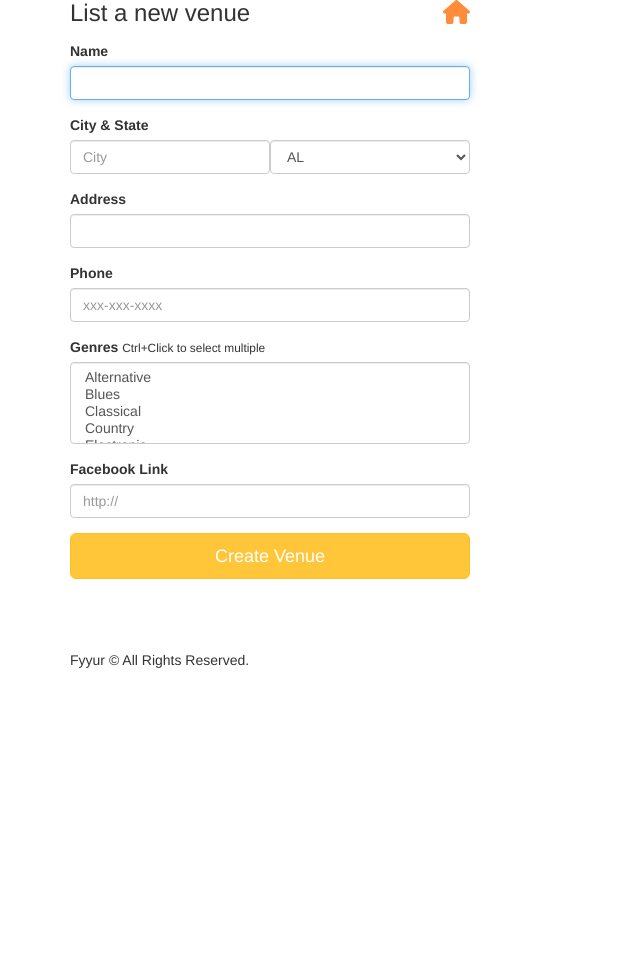
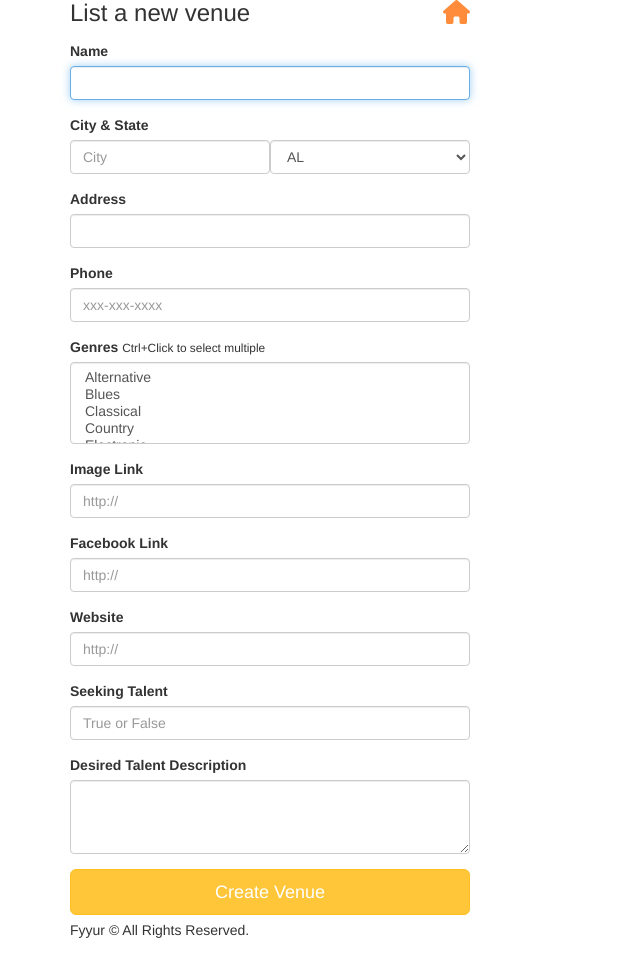
Before and after one commit to ljmccode/Fyyur, a Flask app: page /venues/create in a window 1280 px wide. Shown: the part 95-1070 px from the top of the page, without its empty margins (0-640 px from the left). Before the commit the page ends 763 px from the top, so only its background shows below. Run offline with Flask 2, Linux system fonts and the light colour scheme; some libraries are stand-ins or nearby versions.

Commit message:
venue form submission

```diff
--- a/app.py
+++ b/app.py
@@ -5,7 +5,7 @@
 import json
 import dateutil.parser
 import babel
-from flask import Flask, render_template, request, Response, flash, redirect, url_for
+from flask import Flask, render_template, request, Response, flash, redirect, url_for, abort
 from flask_moment import Moment
 from flask_sqlalchemy import SQLAlchemy
 import logging
@@ -13,6 +13,7 @@ from logging import Formatter, FileHandler
 from flask_wtf import Form
 from forms import *
 from flask_migrate import Migrate
+import sys
 
 #----------------------------------------------------------------------------#
 # App Config.
@@ -23,8 +24,6 @@ moment = Moment(app)
 app.config.from_object('config')
 db = SQLAlchemy(app)
 migrate = Migrate(app, db)
-
-# TODO: connect to a local postgresql database
 
 #----------------------------------------------------------------------------#
 # Models.
@@ -48,7 +47,7 @@ class Venue(db.Model):
     shows = db.relationship('Show', backref='Venue', lazy='dynamic')
 
     def __repr__(self):
-        return "Venue Id: " + {self.id} + "Name: " + {self.name}
+        return f'<Venue Id: {self.id} Name: {self.name}>'
 
 
     # TODO: implement any missing fields, as a database migration using Flask-Migrate
@@ -70,7 +69,7 @@ class Artist(db.Model):
     shows = db.relationship('Show', backref='Artist', lazy='dynamic')
 
     def __repr__(self):
-        return "Artist Id: " + {self.id} + "Name: " + {self.name}
+        return f'<Artist Id: {self.id} Name: {self.name}>'
 
 class Show(db.Model):
     __tablename__ = 'Show'
@@ -80,9 +79,6 @@ class Show(db.Model):
     venue_id = db.Column(db.Integer, db.ForeignKey("Venue.id"), nullable=False)
     start_time = db.Column(db.DateTime, nullable=False)
 
-    # TODO: implement any missing fields, as a database migration using Flask-Migrate
-
-# TODO Implement Show and Artist models, and complete all model relationships and properties, as a database migration.
 
 #----------------------------------------------------------------------------#
 # Filters.
@@ -248,13 +244,37 @@ def create_venue_form():
 def create_venue_submission():
   # TODO: insert form data as a new Venue record in the db, instead
   # TODO: modify data to be the data object returned from db insertion
+  error = False
+  data = request.form
 
-  # on successful db insert, flash success
-  flash('Venue ' + request.form['name'] + ' was successfully listed!')
+  try:
+      new_venue = Venue(
+      name = data.get('name'),
+      city = data.get('city'),
+      state = data.get('state'),
+      address = data.get('address'),
+      phone = data.get('phone'),
+      image_link = data.get('image_link'),
+      facebook_link = data.get('facebook_link'),
+      genres =  data.getlist('genres'),
+      website = data.get('website'),
+      seeking_talent = bool(data.get('seeking_talent')),
+      seeking_description = data.get('seeking_description')
+      )
+      db.session.add(new_venue)
+      db.session.commit()
+      # on successful db insert, flash success
+      flash('Venue ' + data['name'] + ' was successfully listed!')
+  except():
+      db.session.rollback()
+      error = True
+      flash('An error occurred. Venue ' + data['name'] + ' could not be listed.')
+  return render_template('pages/home.html')
+
   # TODO: on unsuccessful db insert, flash an error instead.
   # e.g., flash('An error occurred. Venue ' + data.name + ' could not be listed.')
   # see: http://flask.pocoo.org/docs/1.0/patterns/flashing/
-  return render_template('pages/home.html')
+
 
 @app.route('/venues/<venue_id>', methods=['DELETE'])
 def delete_venue(venue_id):
--- a/forms.py
+++ b/forms.py
@@ -1,7 +1,8 @@
 from datetime import datetime
 from flask_wtf import Form
-from wtforms import StringField, SelectField, SelectMultipleField, DateTimeField
+from wtforms import StringField, BooleanField, SelectField, TextAreaField, SelectMultipleField, DateTimeField
 from wtforms.validators import DataRequired, AnyOf, URL
+
 
 class ShowForm(Form):
     artist_id = StringField(
@@ -13,8 +14,9 @@ class ShowForm(Form):
     start_time = DateTimeField(
         'start_time',
         validators=[DataRequired()],
-        default= datetime.today()
+        default=datetime.today()
     )
+
 
 class VenueForm(Form):
     name = StringField(
@@ -86,7 +88,10 @@ class VenueForm(Form):
         'phone'
     )
     image_link = StringField(
-        'image_link'
+        'image_link', validators=[URL()]
+    )
+    facebook_link = StringField(
+        'facebook_link', validators=[URL()]
     )
     genres = SelectMultipleField(
         # TODO implement enum restriction
@@ -113,9 +118,16 @@ class VenueForm(Form):
             ('Other', 'Other'),
         ]
     )
-    facebook_link = StringField(
-        'facebook_link', validators=[URL()]
+    website = StringField(
+        'website', validators=[URL()]
     )
+    seeking_talent = StringField(
+        'seeking_talent'
+    )
+    seeking_description = TextAreaField(
+        'seeking_description'
+    )
+
 
 class ArtistForm(Form):
     name = StringField(
@@ -216,5 +228,17 @@ class ArtistForm(Form):
         # TODO implement enum restriction
         'facebook_link', validators=[URL()]
     )
+    website = StringField(
+        # TODO implement enum restriction
+        'website'
+    )
+    seeking_talent = StringField(
+        # TODO implement enum restriction
+        'seeking_talent'
+    )
+    seeking_description = TextAreaField(
+        # TODO implement enum restriction
+        'seeking_description'
+    )
 
 # TODO IMPLEMENT NEW ARTIST FORM AND NEW SHOW FORM
--- a/templates/forms/new_venue.html
+++ b/templates/forms/new_venue.html
@@ -3,7 +3,8 @@
 {% block content %}
 <div class="form-wrapper">
     <form method="post" class="form">
-      <h3 class="form-heading">List a new venue <a href="{{ url_for('index') }}" title="Back to homepage"><i class="fa fa-home pull-right"></i></a></h3>
+        <h3 class="form-heading">List a new venue <a href="{{ url_for('index') }}" title="Back to homepage"><i
+                    class="fa fa-home pull-right"></i></a></h3>
         <div class="form-group">
             <label for="name">Name</label>
             {{ form.name(class_ = 'form-control', autofocus = true) }}
@@ -33,8 +34,28 @@
             {{ form.genres(class_ = 'form-control', placeholder='Genres, separated by commas', autofocus = true) }}
         </div>
         <div class="form-group">
+            <label for="image_link">Image Link</label>
+            {{ form.image_link(class_ = 'form-control', placeholder='http://', autofocus = true) }}
+        </div>
+        <div class="form-group">
             <label for="facebook_link">Facebook Link</label>
             {{ form.facebook_link(class_ = 'form-control', placeholder='http://', autofocus = true) }}
+        </div>
+        <div class="form-group">
+            <label for="website">Website</label>
+            {{ form.website(class_ = 'form-control', placeholder='http://', autofocus = true) }}
+        </div>
+        <div class="form-group">
+            <label for="seeking_talent">Seeking Talent</label>
+            {{ form.seeking_talent(class_ = 'form-control', placeholder='True or False', autofocus = true) }}
+        </div>
+        <!-- <div class = "form-group form-check" >
+            {{form.seeking_talent(class_='form-check-label', type_=checkbox, value=True)}}
+            <label for="seeking_talent"> Seeking Talent </label >
+          </div> -->
+        <div class="form-group">
+            <label for="seeking_description">Desired Talent Description</label>
+            {{ form.seeking_description(class= 'form-control', rows = 3, autofocus = true) }}
         </div>
         <input type="submit" value="Create Venue" class="btn btn-primary btn-lg btn-block">
     </form>
```
Lines whose indentation alone changed are shown as unchanged.
